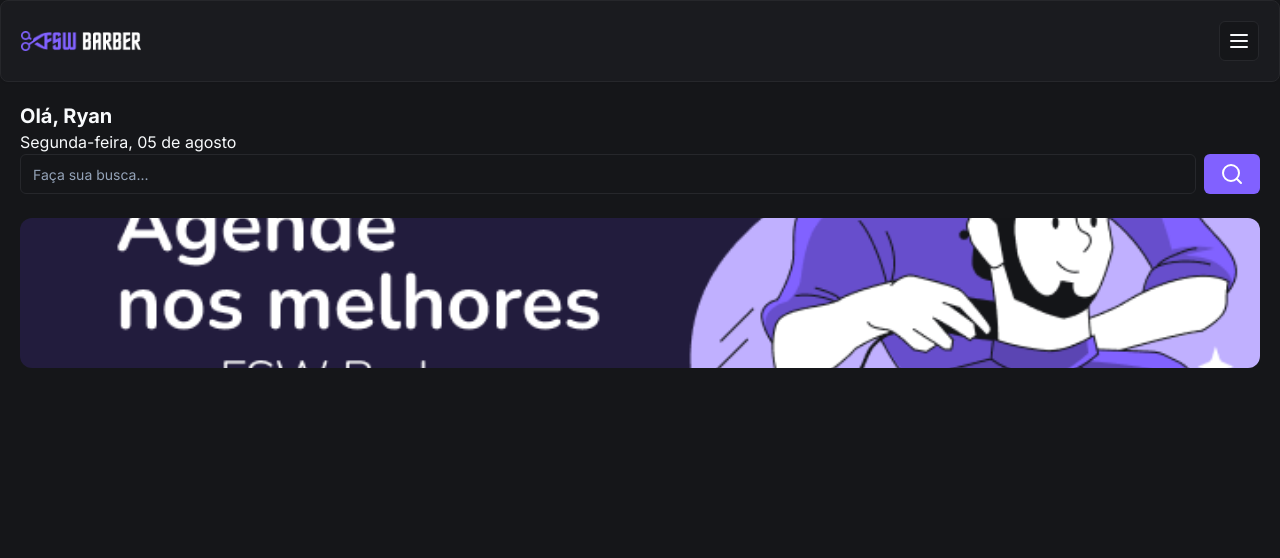
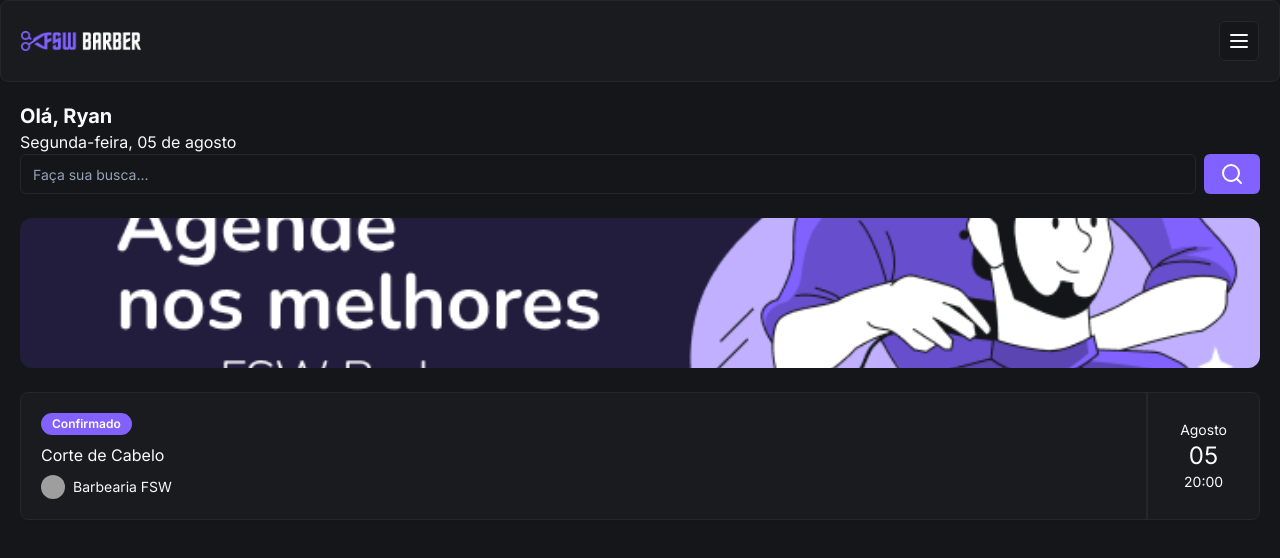
Before and after one commit to Ryan-Costa/fsw-barber, a Next.js app: page / in a window 1280 px wide. Shown: the top 558 px of the page. Built offline with nearby package versions, Linux system fonts and the light colour scheme; grey boxes are pictures that could not be loaded.

Commit message:
feat: add booking item

```diff
--- a/package.json
+++ b/package.json
@@ -14,6 +14,7 @@
   },
   "dependencies": {
     "@prisma/client": "^5.17.0",
+    "@radix-ui/react-avatar": "^1.1.0",
     "@radix-ui/react-slot": "^1.1.0",
     "class-variance-authority": "^0.7.0",
     "clsx": "^2.1.1",
--- /dev/null
+++ b/src/app/_components/ui/avatar.tsx
@@ -0,0 +1,50 @@
+"use client"
+
+import * as React from "react"
+import * as AvatarPrimitive from "@radix-ui/react-avatar"
+
+import { cn } from "@/app/_lib/utils"
+
+const Avatar = React.forwardRef<
+  React.ElementRef<typeof AvatarPrimitive.Root>,
+  React.ComponentPropsWithoutRef<typeof AvatarPrimitive.Root>
+>(({ className, ...props }, ref) => (
+  <AvatarPrimitive.Root
+    ref={ref}
+    className={cn(
+      "relative flex h-10 w-10 shrink-0 overflow-hidden rounded-full",
+      className,
+    )}
+    {...props}
+  />
+))
+Avatar.displayName = AvatarPrimitive.Root.displayName
+
+const AvatarImage = React.forwardRef<
+  React.ElementRef<typeof AvatarPrimitive.Image>,
+  React.ComponentPropsWithoutRef<typeof AvatarPrimitive.Image>
+>(({ className, ...props }, ref) => (
+  <AvatarPrimitive.Image
+    ref={ref}
+    className={cn("aspect-square h-full w-full", className)}
+    {...props}
+  />
+))
+AvatarImage.displayName = AvatarPrimitive.Image.displayName
+
+const AvatarFallback = React.forwardRef<
+  React.ElementRef<typeof AvatarPrimitive.Fallback>,
+  React.ComponentPropsWithoutRef<typeof AvatarPrimitive.Fallback>
+>(({ className, ...props }, ref) => (
+  <AvatarPrimitive.Fallback
+    ref={ref}
+    className={cn(
+      "flex h-full w-full items-center justify-center rounded-full bg-muted",
+      className,
+    )}
+    {...props}
+  />
+))
+AvatarFallback.displayName = AvatarPrimitive.Fallback.displayName
+
+export { Avatar, AvatarImage, AvatarFallback }
--- /dev/null
+++ b/src/app/_components/ui/badge.tsx
@@ -0,0 +1,36 @@
+import * as React from "react"
+import { cva, type VariantProps } from "class-variance-authority"
+
+import { cn } from "@/app/_lib/utils"
+
+const badgeVariants = cva(
+  "inline-flex items-center rounded-full border px-2.5 py-0.5 text-xs font-semibold transition-colors focus:outline-none focus:ring-2 focus:ring-ring focus:ring-offset-2",
+  {
+    variants: {
+      variant: {
+        default:
+          "border-transparent bg-primary text-primary-foreground hover:bg-primary/80",
+        secondary:
+          "border-transparent bg-secondary text-secondary-foreground hover:bg-secondary/80",
+        destructive:
+          "border-transparent bg-destructive text-destructive-foreground hover:bg-destructive/80",
+        outline: "text-foreground",
+      },
+    },
+    defaultVariants: {
+      variant: "default",
+    },
+  },
+)
+
+export interface BadgeProps
+  extends React.HTMLAttributes<HTMLDivElement>,
+    VariantProps<typeof badgeVariants> {}
+
+function Badge({ className, variant, ...props }: BadgeProps) {
+  return (
+    <div className={cn(badgeVariants({ variant }), className)} {...props} />
+  )
+}
+
+export { Badge, badgeVariants }
--- a/src/app/page.tsx
+++ b/src/app/page.tsx
@@ -3,6 +3,9 @@ import Header from "./_components/header"
 import { Button } from "./_components/ui/button"
 import { Input } from "./_components/ui/input"
 import Image from "next/image"
+import { Card, CardContent } from "./_components/ui/card"
+import { Badge } from "./_components/ui/badge"
+import { Avatar, AvatarImage } from "./_components/ui/avatar"
 
 export default function Home() {
   return (
@@ -28,6 +31,30 @@ export default function Home() {
             className="rounded-xl object-cover"
           />
         </div>
+
+        {/* AGENDAMENTO */}
+
+        <Card className="mt-6">
+          <CardContent className="flex justify-between p-0">
+            <div className="flex flex-col gap-2 py-5 pl-5">
+              <Badge className="w-fit">Confirmado</Badge>
+              <h3>Corte de Cabelo</h3>
+
+              <div className="flex items-center gap-2">
+                <Avatar className="h-6 w-6">
+                  <AvatarImage src="https://utfs.io/f/5832df58-cfd7-4b3f-b102-42b7e150ced2-16r.png"></AvatarImage>
+                </Avatar>
+                <p className="text-sm">Barbearia FSW</p>
+              </div>
+            </div>
+
+            <div className="flex flex-col items-center justify-center border-l-2 border-solid px-8">
+              <p className="text-sm">Agosto</p>
+              <p className="text-2xl">05</p>
+              <p className="text-sm">20:00</p>
+            </div>
+          </CardContent>
+        </Card>
       </div>
     </div>
   )
```
Also changed, not shown: 1 other file (tests, documents, lock files or other folders).
